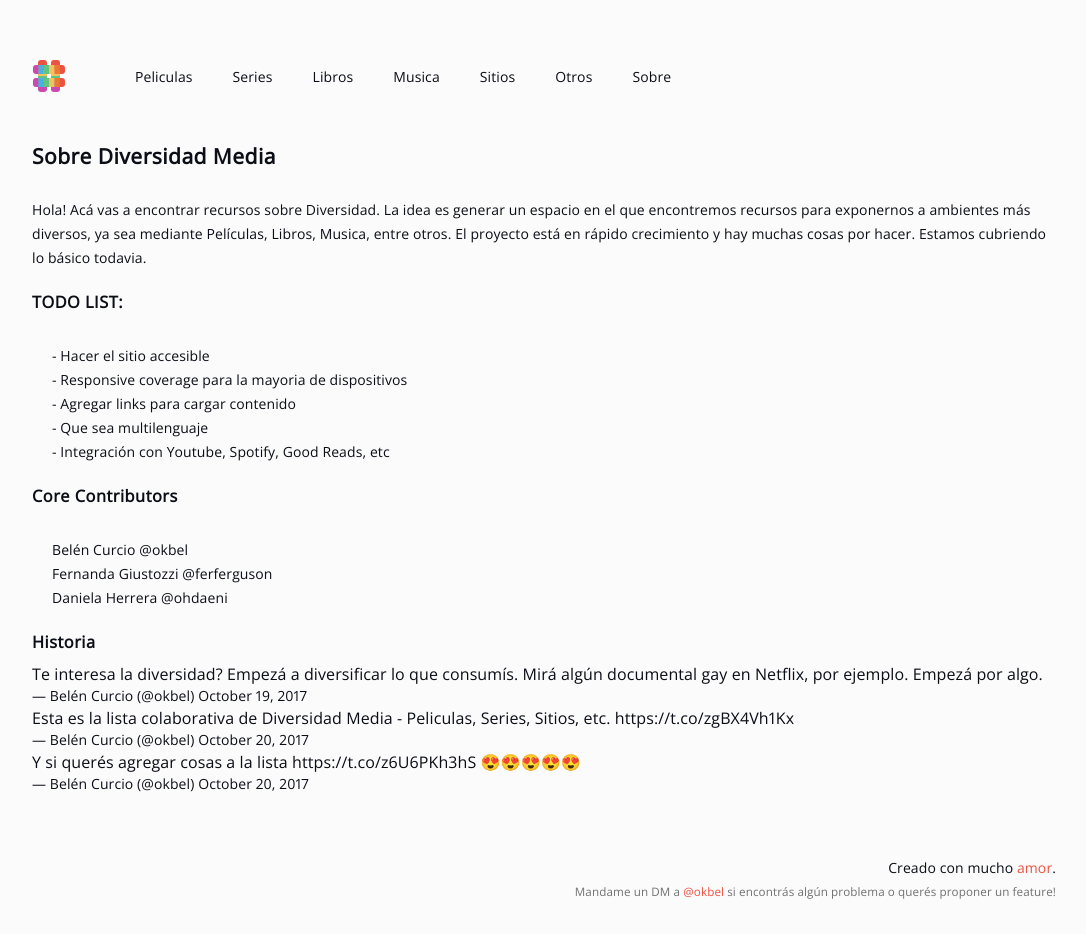
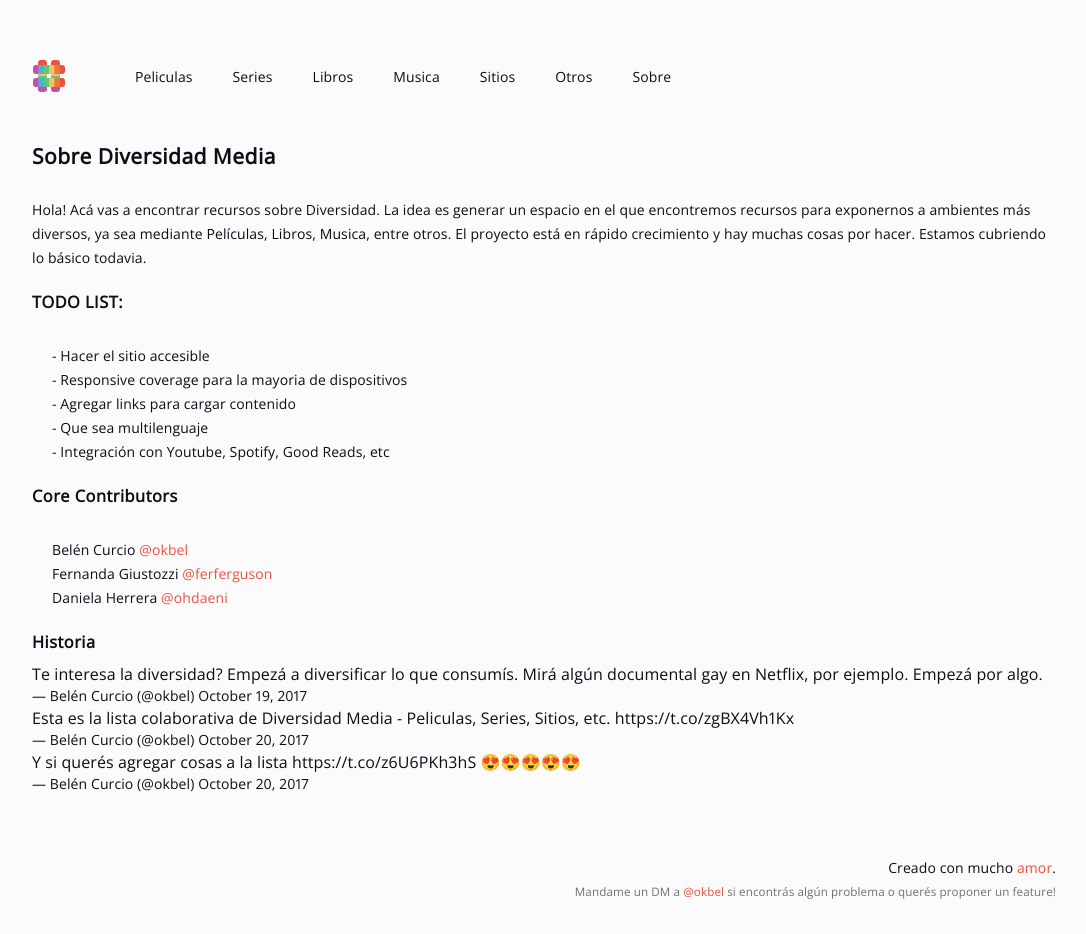
Before and after one commit to okbel/diversidad-media, a React app: page /sobre in a window 1280 px wide. Shown: the whole page, without its empty margins (96-1182 px from the left). Built offline with nearby package versions, Linux system fonts and the light colour scheme.

Commit message:
Links for contributors

```diff
--- a/src/routes/home/Home.css
+++ b/src/routes/home/Home.css
@@ -9,3 +9,7 @@
 .description {
   padding: 20px 0;
 }
+
+.link {
+  color: #EB5242;
+}
--- a/src/routes/home/Home.js
+++ b/src/routes/home/Home.js
@@ -26,13 +26,13 @@ class Home extends React.Component {
 
         <ul className={s.list}>
           <li>
-            Belén Curcio @okbel
+            Belén Curcio <a className={s.link} href="https://twitter.com/okbel">@okbel</a>
           </li>
           <li>
-            Fernanda Giustozzi @ferferguson
+            Fernanda Giustozzi <a className={s.link} href="https://twitter.com/ferferguson">@ferferguson</a>
           </li>
           <li>
-            Daniela Herrera @ohdaeni
+            Daniela Herrera <a className={s.link} href="https://twitter.com/ohdaeni">@ohdaeni</a>
           </li>
         </ul>
 
```
